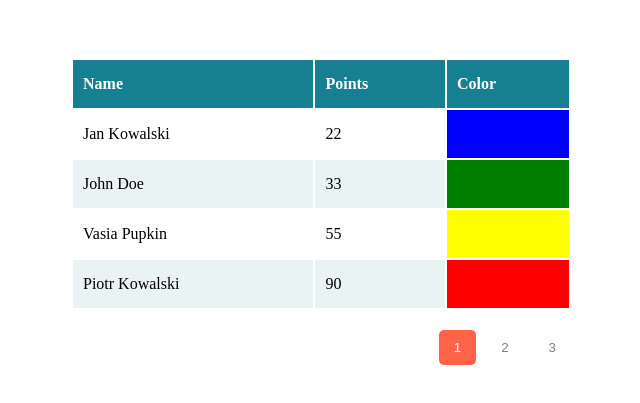
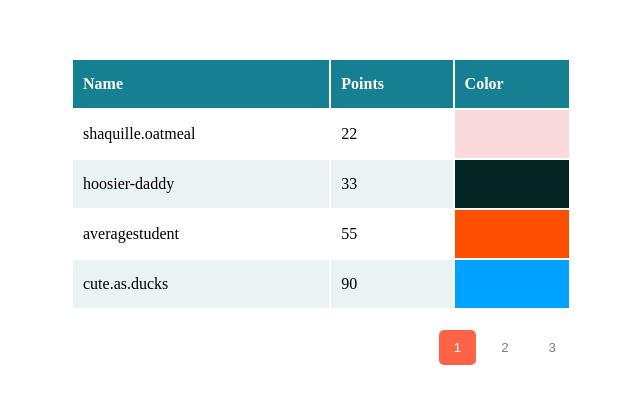
Before and after one commit to EvvTim/ranking-app, a React (Create React App) app: page / in a window 1280 px wide. Shown: the part 209-612 px from the top of the page, without its empty margins (319-959 px from the left). Built offline with nearby package versions, Linux system fonts and the light colour scheme.

Commit message:
feat: add players data

```diff
--- a/src/data/players.js
+++ b/src/data/players.js
@@ -1,43 +1,43 @@
 export default [
   {
     id: 1,
-    name: 'Jan Kowalski',
+    name: 'shaquille.oatmeal',
     points: 22,
-    color: 'blue'
+    color: '#fadadd'
   },
   {
     id: 2,
-    name: 'John Doe',
+    name: 'hoosier-daddy',
     points: 33,
-    color: 'green'
+    color: '#052522'
   },
   {
     id: 3,
-    name: 'Vasia Pupkin',
+    name: 'averagestudent',
     points: 55,
-    color: 'yellow'
+    color: '#ff4f00'
   },
   {
     id: 4,
-    name: 'Piotr Kowalski',
+    name: 'cute.as.ducks',
     points: 90,
-    color: 'red'
+    color: '#00a2ff'
   },
   {
     id: 5,
-    name: 'John Smith',
+    name: 'JohnSmith',
     points: 27,
-    color: 'purple'
+    color: '#badbad'
   },
   {
     id: 6,
-    name: 'Ewa Nowak',
+    name: 'VasiaPupkin',
     points: 38,
     color: 'tomato'
   },
   {
     id: 7,
-    name: 'Paweł',
+    name: 'JanKowalski',
     points: 3,
     color: 'fuchsia'
   },
@@ -45,12 +45,18 @@ export default [
     id: 8,
     name: 'xxx',
     points: 6,
-    color: 'black'
+    color: '#d299ef'
   },
   {
     id: 9,
     name: 'yyy',
     points: 0,
-    color: 'azure'
+    color: '#4b5320'
+  },
+  {
+    id: 10,
+    name: 'HairyPoppins',
+    points: -1,
+    color: '#69e3ff'
   }
 ];
```
